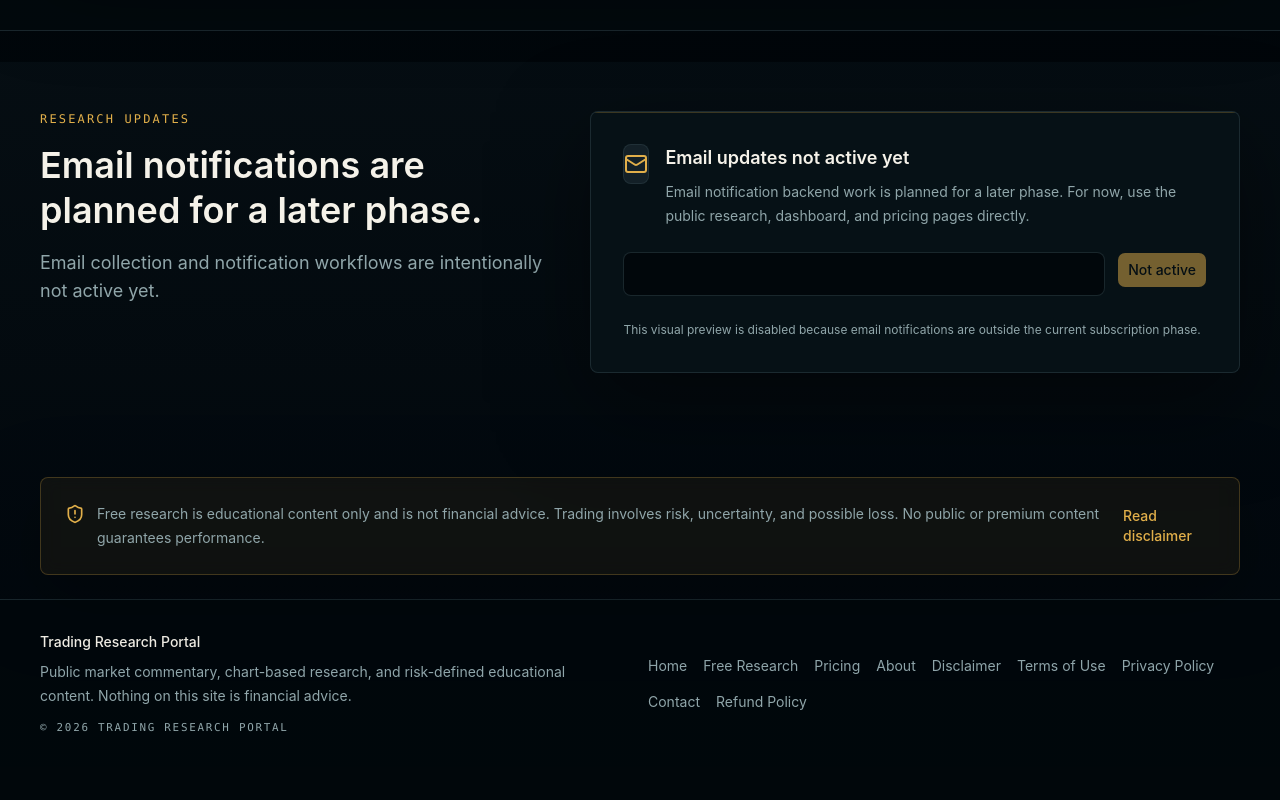
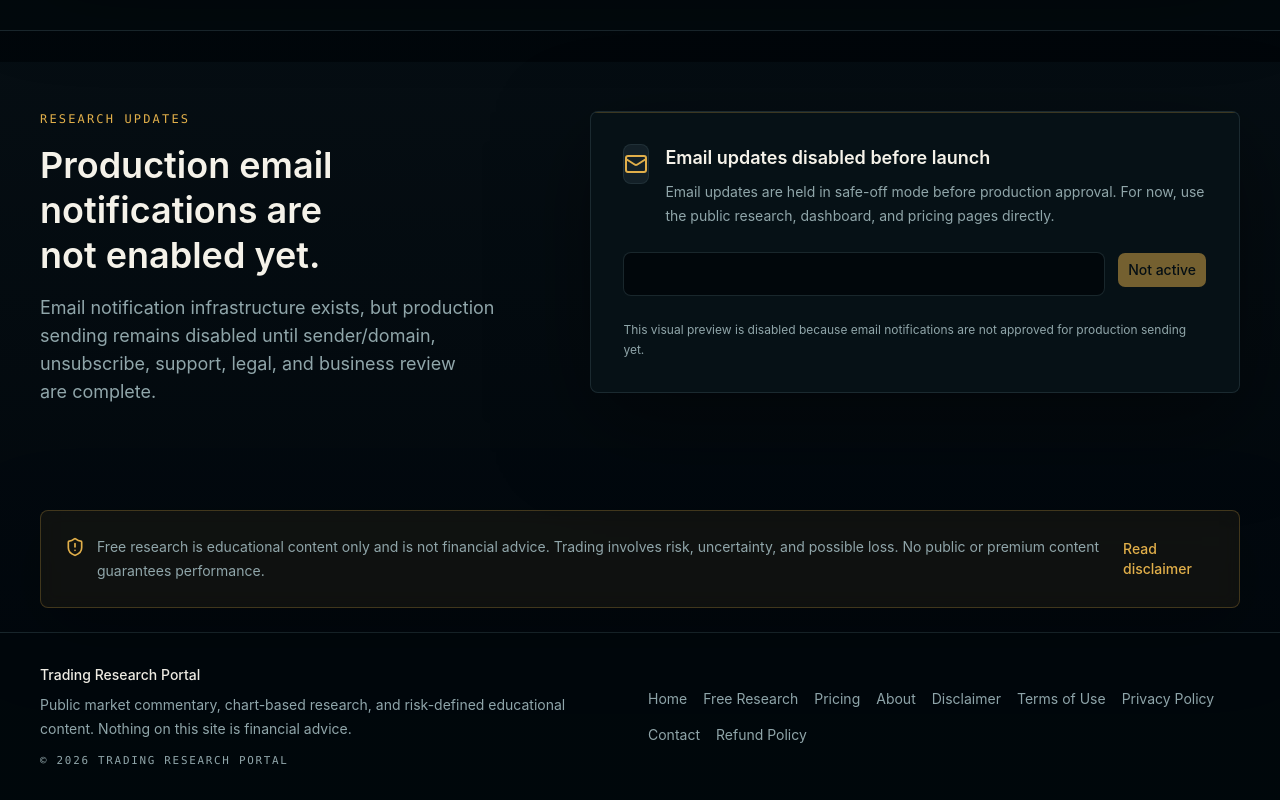
Before and after one commit to elithaxxor/trading-research-portal, a Next.js app: page /free in a window 1280 px wide. Shown: the part 1538-2338 px from the top of the page. Before the commit the page ends 2305 px from the top, so only its background shows below. Built offline with nearby package versions, Linux system fonts and the light colour scheme; no server answers.

Commit message:
Complete Phase 12 launch controls and readiness documentation

```diff
--- a/src/app/admin/page.tsx
+++ b/src/app/admin/page.tsx
@@ -124,9 +124,9 @@ const quickActions = [
 ];
 
 const adminNotes = [
-  "No Stripe billing is active yet.",
-  "Premium/pro visibility controls access, but paid subscription automation comes later.",
-  "TradingView chart embeds are not active yet.",
+  "Stripe billing is implemented for test-mode QA; live billing remains disabled until approval.",
+  "Premium/pro visibility is enforced by server/RLS checks and webhook-driven subscription sync.",
+  "TradingView chart display is available where configured; invite-only software access remains manual.",
 ];
 
 function getStatValue(
--- a/src/app/admin/posts/post-form.tsx
+++ b/src/app/admin/posts/post-form.tsx
@@ -144,7 +144,7 @@ export function ResearchPostForm({ mode, post }: ResearchPostFormProps) {
         </AdminFormSection>
 
         <AdminFormSection
-          description="Publishing makes the post visible according to its access level. Email alerts are not active yet."
+          description="Publishing makes the post visible according to its access level. This form does not send research-post email alerts directly."
           title="Publishing"
         >
           <AdminCheckbox
--- a/src/app/admin/software/software-form.tsx
+++ b/src/app/admin/software/software-form.tsx
@@ -254,7 +254,7 @@ export function SoftwareProductForm({ mode, product }: SoftwareProductFormProps)
           </div>
           <AdminTextInput
             defaultValue={product?.download_url ?? ""}
-            description="Phase 8 does not add protected storage. Leave blank unless the URL is safe for the intended access model."
+            description="The portal does not provide protected file storage. Leave blank unless the URL is safe for the intended access model."
             error={fieldError("download_url")}
             id="download_url"
             label="Download URL"
--- a/src/app/free/page.tsx
+++ b/src/app/free/page.tsx
@@ -132,8 +132,8 @@ export default function FreeResearchPage() {
         <Container className="grid gap-10 lg:grid-cols-[0.88fr_1.12fr] lg:items-start">
           <SectionHeading
             eyebrow="Research updates"
-            title="Email notifications are planned for a later phase."
-            description="Email collection and notification workflows are intentionally not active yet."
+            title="Production email notifications are not enabled yet."
+            description="Email notification infrastructure exists, but production sending remains disabled until sender/domain, unsubscribe, support, legal, and business review are complete."
           />
 
           <CardShell className="relative overflow-hidden" padding="lg" tone="elevated">
@@ -145,11 +145,11 @@ export default function FreeResearchPage() {
                 </div>
                 <div>
                   <h2 className="text-lg font-semibold text-foreground">
-                    Email updates not active yet
+                    Email updates disabled before launch
                   </h2>
                   <p className="mt-2 text-sm leading-6 text-muted-foreground">
-                    Email notification backend work is planned for a later
-                    phase. For now, use the public research, dashboard, and
+                    Email updates are held in safe-off mode before production
+                    approval. For now, use the public research, dashboard, and
                     pricing pages directly.
                   </p>
                 </div>
@@ -177,7 +177,7 @@ export default function FreeResearchPage() {
 
               <p className="text-xs leading-5 text-muted-foreground">
                 This visual preview is disabled because email notifications are
-                outside the current subscription phase.
+                not approved for production sending yet.
               </p>
             </div>
           </CardShell>
--- a/src/app/privacy/page.tsx
+++ b/src/app/privacy/page.tsx
@@ -29,7 +29,7 @@ const privacyNotes = [
   {
     title: "Email and support communications",
     description:
-      "Email notification backend work is not part of the current phase. Account email addresses may still be used for authentication, billing records, and support workflows.",
+      "Email notification infrastructure exists, but production sending remains disabled until provider-domain, support, legal, and business approval are complete. Account email addresses may still be used for authentication, billing records, notification preferences, unsubscribe records, and support workflows.",
   },
   {
     title: "Stripe payment processing",
--- a/src/components/software/SoftwareAccessRequestForm.tsx
+++ b/src/components/software/SoftwareAccessRequestForm.tsx
@@ -33,8 +33,8 @@ export function SoftwareAccessRequestForm({
     return (
       <CardShell padding="md" tone="subtle">
         <p className="text-sm leading-6 text-muted-foreground">
-          This product does not require a manual access request in Phase 8.
-          Follow the documentation and setup notes on this page.
+          This product does not require a manual access request. Follow the
+          documentation and setup notes on this page.
         </p>
       </CardShell>
     );
@@ -56,8 +56,8 @@ export function SoftwareAccessRequestForm({
             ) : null}
           </div>
           <p className="text-sm leading-6 text-muted-foreground">
-            TradingView invite-only access may require manual approval. Phase 8
-            records your request only; it does not automate TradingView
+            TradingView invite-only access may require manual approval. The
+            portal records your request only; it does not automate TradingView
             permissions.
           </p>
         </div>
```
Also changed, not shown: 13 other files (tests, documents, lock files or other folders).
